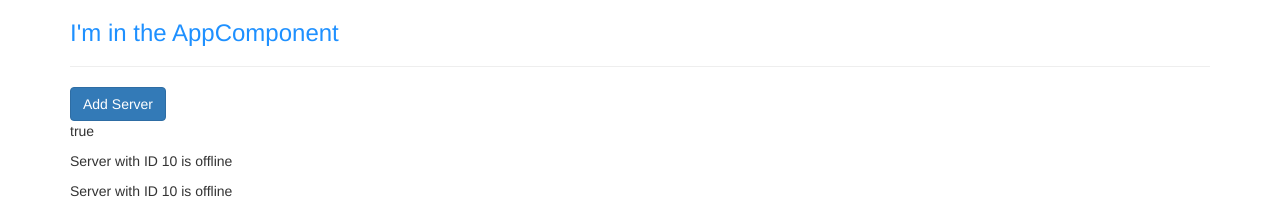
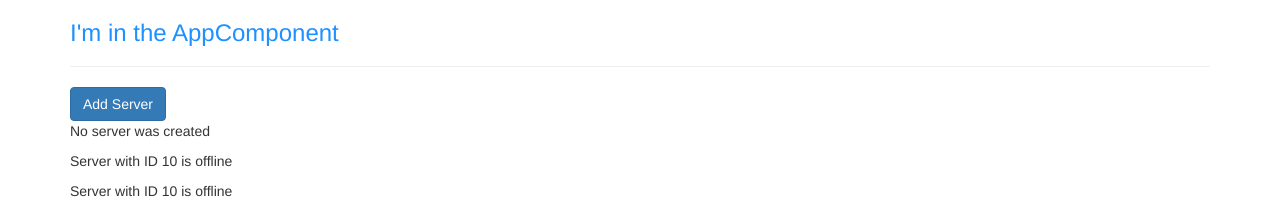
Before and after one commit to ProbablyAustinMann/first_angular_project, an Angular app in the folder my-first-app/: page / in a window 1280 px wide. Shown: the top 211 px of the page. Built offline with nearby package versions, Linux system fonts and the light colour scheme.

Commit message:
added small test functionality to button

```diff
--- a/my-first-app/src/app/servers/servers.component.html
+++ b/my-first-app/src/app/servers/servers.component.html
@@ -1,4 +1,8 @@
-<button class="btn btn-primary" [disabled]="!allowNewServer">Add Server</button>
-<p [innerText]="allowNewServer"></p>
+<button
+  class="btn btn-primary"
+  [disabled]="!allowNewServer"
+  (click)="onCreateServer()">Add Server</button>
+<!--<p [innerText]="allowNewServer"></p>-->
+<p>{{ serverCreationStatus }}</p>
 <app-server></app-server>
 <app-server></app-server>
--- a/my-first-app/src/app/servers/servers.component.ts
+++ b/my-first-app/src/app/servers/servers.component.ts
@@ -10,8 +10,8 @@ import { Component, OnInit } from '@angular/core';
   styleUrls: ['./servers.component.css']
 })
 export class ServersComponent implements OnInit {
-
   allowNewServer = false;
+  serverCreationStatus = 'No server was created';
 
   constructor() {
     setTimeout(() => {
@@ -22,4 +22,8 @@ export class ServersComponent implements OnInit {
   ngOnInit(): void {
   }
 
+  onCreateServer() {
+    this.serverCreationStatus = 'Server was created'
+  }
+
 }
```
